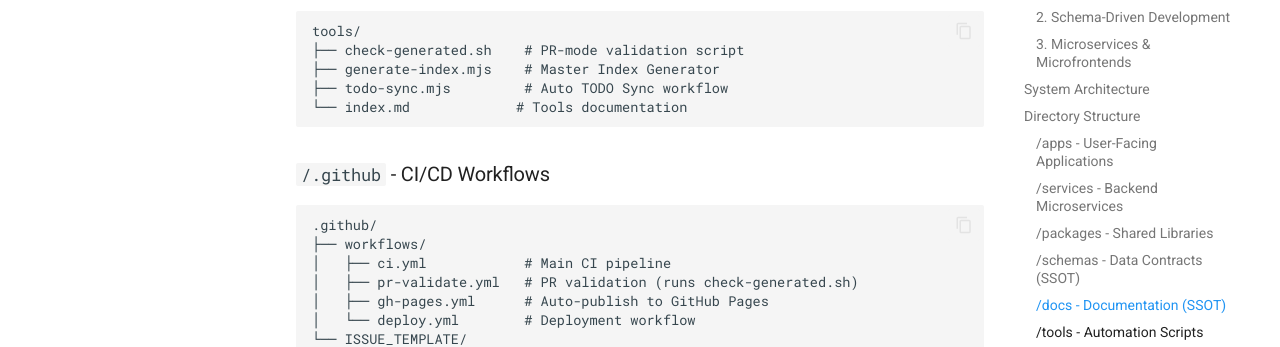
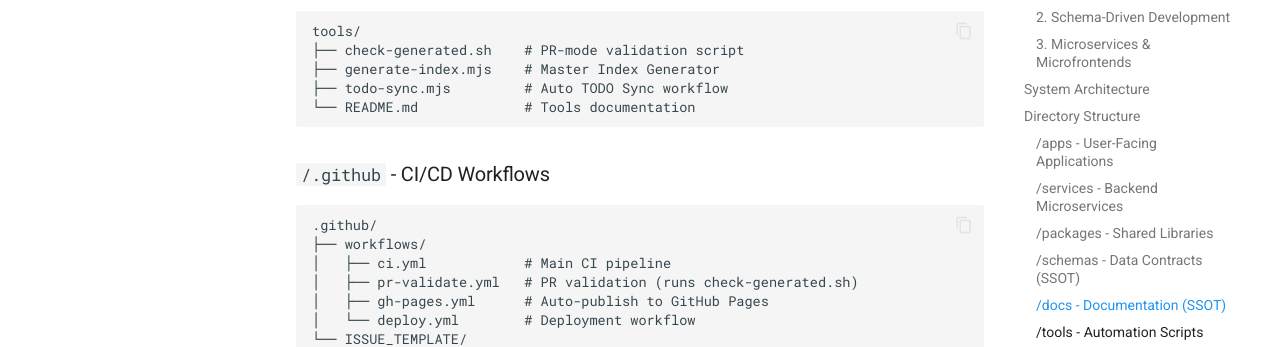
Before and after one commit to Zarish-Sphere-Platform/zarish-sphere-monorepo, an MkDocs documentation site: the page built from docs/architecture.md, in a window 1280 px wide and 900 px high, scrolled down 3728 px. Shown: the part 238-585 px from the top of the window. Built offline with MkDocs 1.6.1 and Material for MkDocs 9.7.7, drawn with Linux system fonts in a browser that asks for light colours; comment, search, counter and statistics services are not loaded; some of the changed text lies outside the part shown.

Commit message:
Update architecture.md

````diff
--- a/docs/architecture.md
+++ b/docs/architecture.md
@@ -180,7 +180,7 @@
 ├── check-generated.sh    # PR-mode validation script
 ├── generate-index.mjs    # Master Index Generator
 ├── todo-sync.mjs         # Auto TODO Sync workflow
-└── index.md             # Tools documentation
+└── README.md             # Tools documentation
 ```
 
 ### `/.github` - CI/CD Workflows
@@ -243,7 +243,6 @@
 ## Technology Stack
 
 ### Frontend
-
 - **React 19** - UI framework
 - **Tailwind CSS 4** - Styling
 - **Zustand** - State management
@@ -251,18 +250,15 @@
 - **TypeScript** - Type safety
 
 ### Backend
-
 - **Express 4** - HTTP server
 - **tRPC 11** - Type-safe RPC
 - **Drizzle ORM** - Database access
 - **Node.js** - Runtime
 
 ### Database
-
 - **MySQL/TiDB** - Primary database
 
 ### DevOps
-
 - **GitHub Actions** - CI/CD
 - **GitHub Pages** - Documentation hosting
 - **Docker** - Containerization (future)
@@ -270,31 +266,24 @@
 ## Key Features
 
 ### 1. GUI Builder
-
 Non-coders can drag-and-drop components to build applications without writing code.
 
 ### 2. Component Library
-
 Pre-built components for common use cases (forms, tables, charts, etc.).
 
 ### 3. Data Binding
-
 Automatic binding between UI components and backend data sources.
 
 ### 4. Workflow Automation
-
 Create workflows to automate repetitive tasks.
 
 ### 5. AI-Powered Suggestions
-
 AI suggests components and code based on user intent.
 
 ### 6. One-Click Deployment
-
 Deploy built applications with a single click.
 
 ### 7. Real-Time Collaboration
-
 Multiple users can collaborate on building applications simultaneously.
 
 ## Development Workflow
@@ -320,20 +309,17 @@
 ## Deployment
 
 ### Development
-
 ```bash
 pnpm dev
 ```
 
 ### Production Build
-
 ```bash
 pnpm build
 pnpm start
 ```
 
 ### Documentation
-
 ```bash
 pnpm run docs:build
 pnpm run docs:serve
````
Also changed, not shown: other parts of docs/architecture.md (+1 -18 lines).
